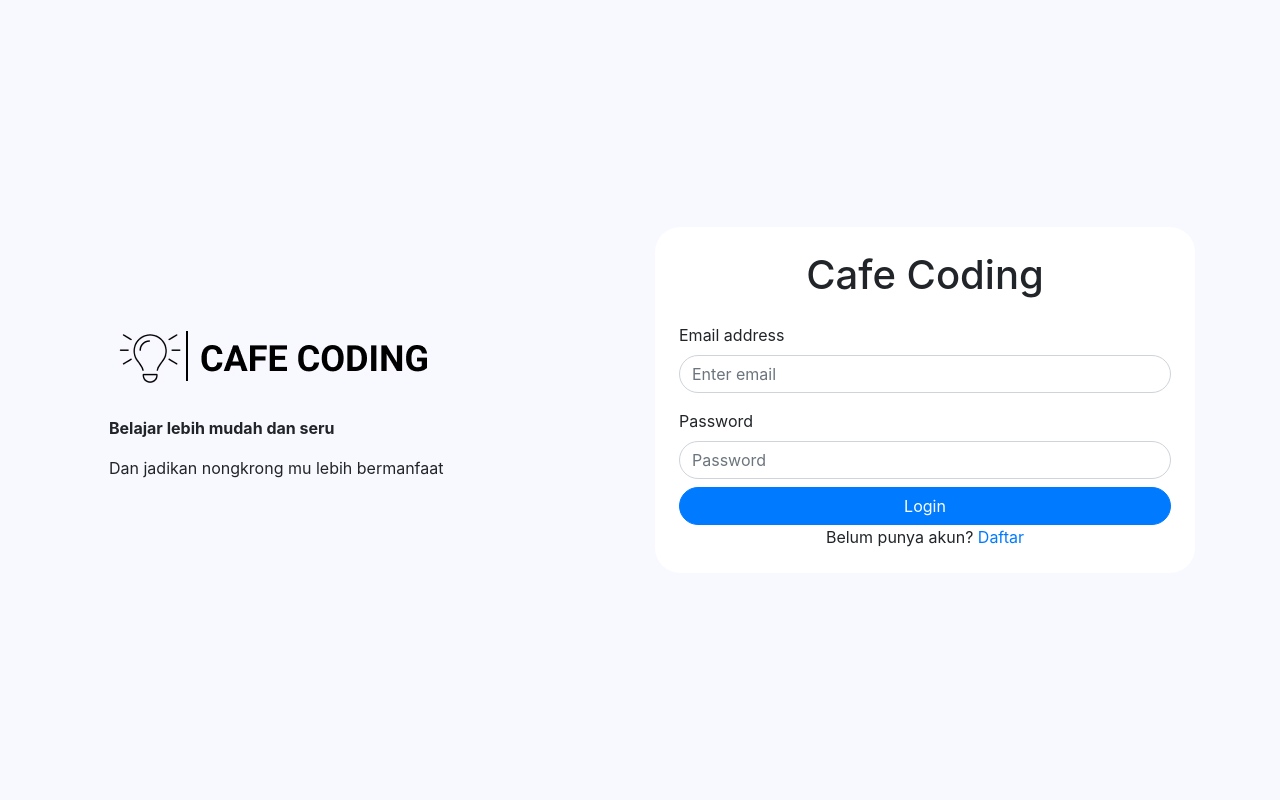
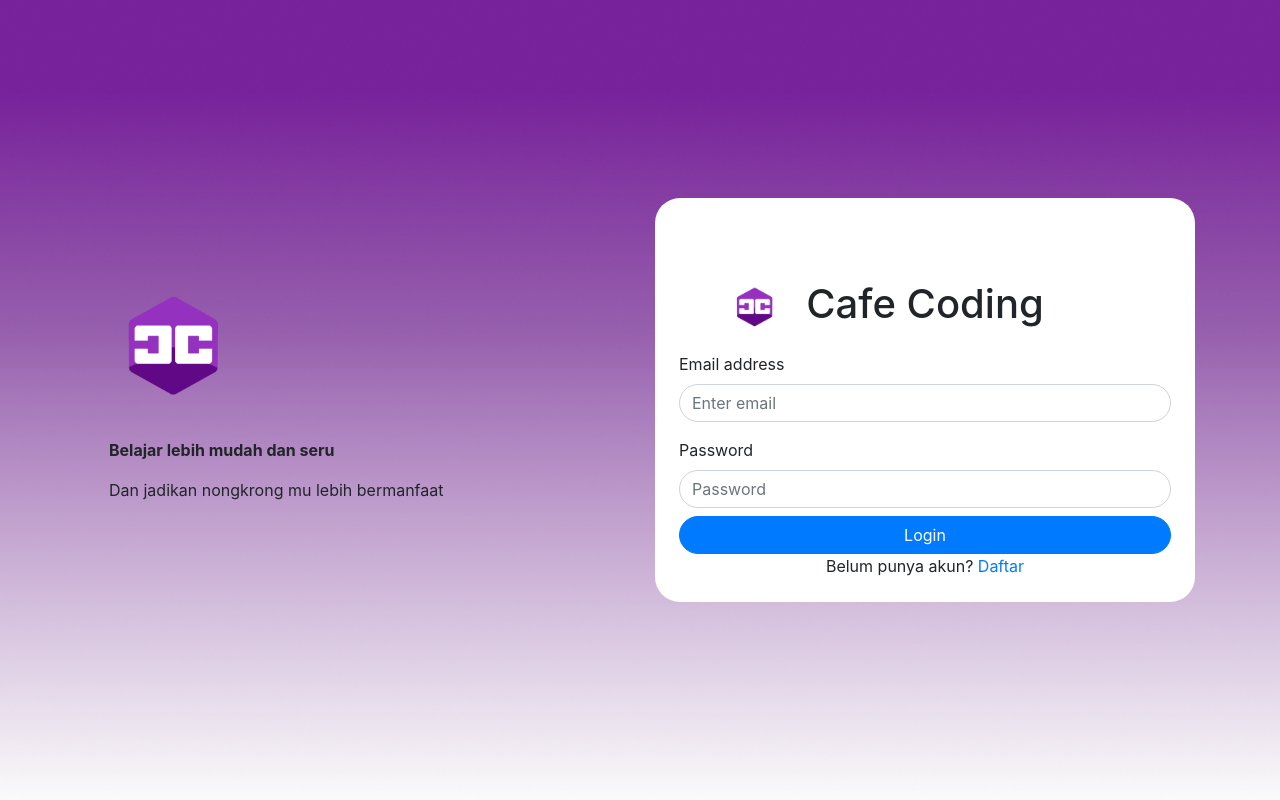
Before and after one commit to MatthewHL123/CafeCodingProjectKP, a Flask app: page /login in a window 1280 px wide. Run offline with Flask 3, Linux system fonts and the light colour scheme; some libraries are stand-ins or nearby versions.

Commit message:
login form

```diff
--- /dev/null
+++ b/static/css/style_login.css
@@ -0,0 +1,20 @@
+.btn-custom
+
+{
+    border-radius: 25px;
+  }
+
+  .blue-text {
+    color: #bae8e8;
+    font-size: 40px;
+  }
+
+  .rounded {
+    border-radius: 25px !important;
+  }
+
+  body {
+    background-image: url("../asset/background.png");
+    background-size: cover;
+    background-position: center;
+  }
--- a/templates/login.html
+++ b/templates/login.html
@@ -6,27 +6,9 @@
   <meta name="viewport" content="width=device-width, initial-scale=1.0">
   <title>BalicistaJourneys</title>
   <link rel="stylesheet" href="https://stackpath.bootstrapcdn.com/bootstrap/4.5.0/css/bootstrap.min.css">
-  <style>
-    .btn-custom {
-      border-radius: 25px;
-    }
+  <link rel="stylesheet" href="../static/css/style_login.css">
 
-    .blue-text {
-      color: #bae8e8;
-      font-size: 40px;
-    }
-
-    .rounded {
-      border-radius: 25px !important;
-    }
-
-    body {
-      background-color: #f8f8ff;
-    }
-  </style>
-
-
-  <script>
+   <script>
 
     function is_username(asValue) {
       var regExp = /^(?=.*[a-zA-Z])[-a-zA-Z0-9_.]{2,20}$/;
@@ -143,7 +125,7 @@
       <div class="col-md-4 ml-4">
         <div>
           <h1 class="blue-text">
-            <img src="../static/asset/Frame 5.jpg" alt="Logo" class="logo-image">
+            <img src="../static/asset/logo cc.png" alt="Logo" class="logo-image">
           </h1>
           <p class="font-weight-bold">Belajar lebih mudah dan seru</p>
           <p>Dan jadikan nongkrong mu lebih bermanfaat</p>
@@ -151,8 +133,9 @@
       </div>
       <div class="col-md-6">
         <form class="bg-white p-4 rounded">
-          <h1 class="text-center mb-4">Cafe Coding</h1>
+          <h1> <img src="../static/asset/logo cc.png" style="position: relative; left: 50px; top: 60px; width: 50px; height: auto;">
 
+           <p class="text-center mb-4">Cafe Coding</p> </h1>
           <div id="boxnama" class=" d-none">
             <div class="form-group">
               <label for="exampleInputEmail1">Name</label>
```
Also changed, not shown: static/css/style_daftar.css (added, +18 -0 lines), templates/daftar.html (+1 -20 lines).
